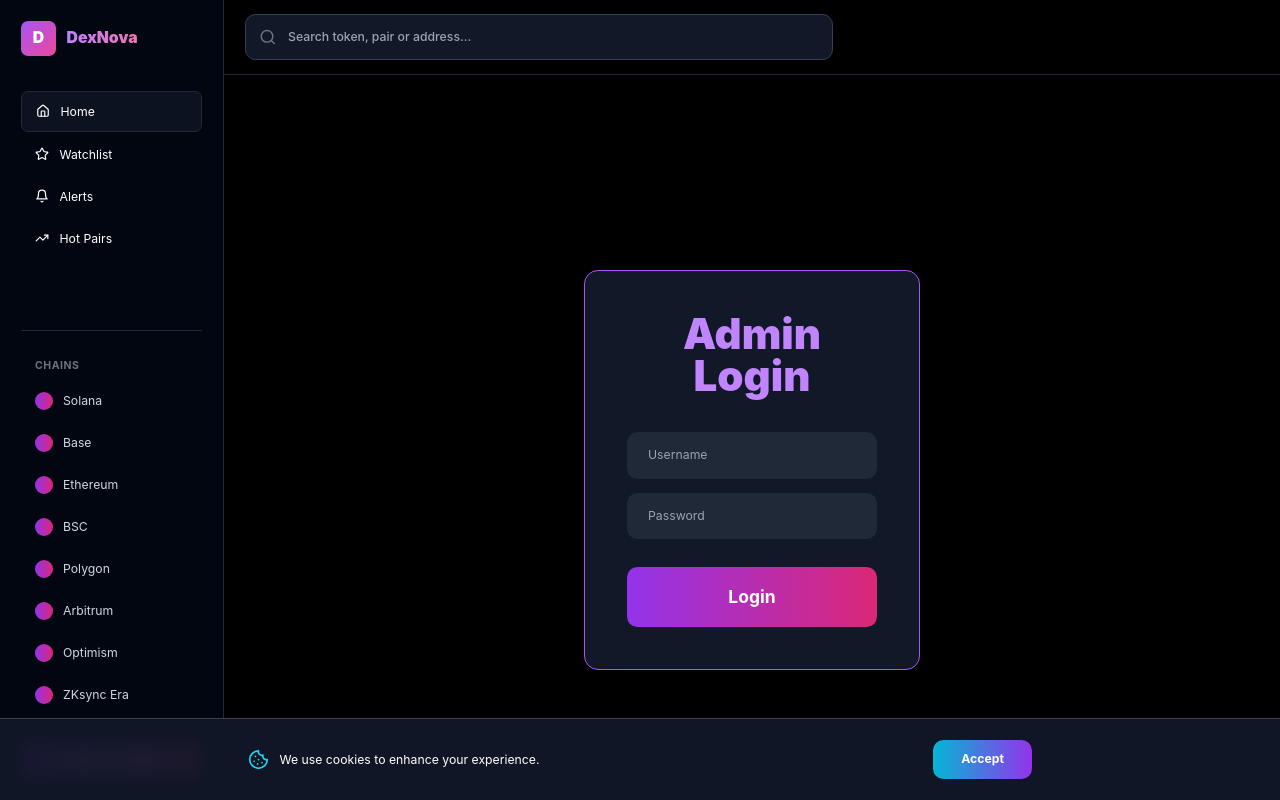
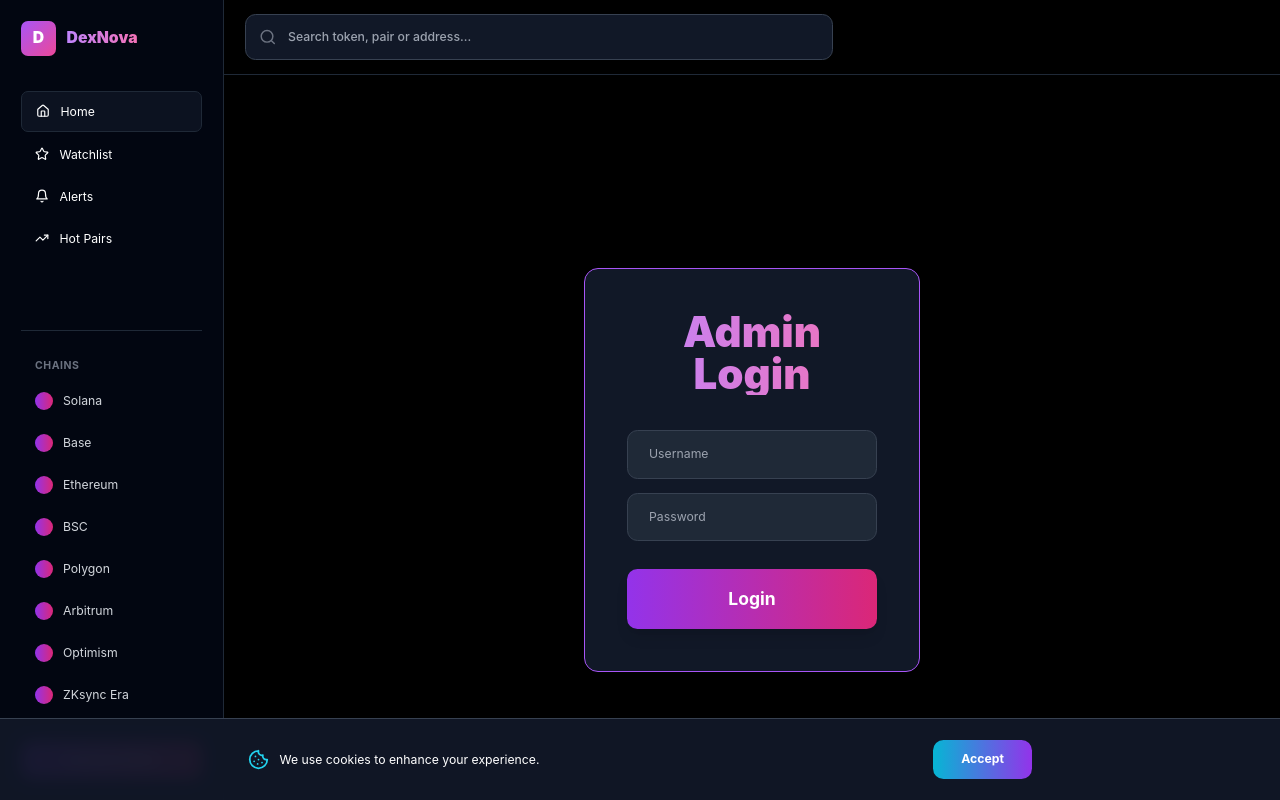
Before and after one commit to mamba78/dexnova, a Next.js app: page /admin in a window 1280 px wide. Shown: the top 800 px of the page. Built offline with nearby package versions, Linux system fonts and the light colour scheme.

Commit message:
FINAL: Fixed localStorage error — admin panel builds perfectly

```diff
--- a/app/admin/page.tsx
+++ b/app/admin/page.tsx
@@ -1,30 +1,57 @@
 'use client';
-import { useState } from 'react';
+import { useState, useEffect } from 'react';
 
 export default function AdminPanel() {
+  const [loggedIn, setLoggedIn] = useState(false);
   const [username, setUsername] = useState('');
   const [password, setPassword] = useState('');
-  const [loggedIn, setLoggedIn] = useState(false);
+
+  useEffect(() => {
+    if (typeof window !== 'undefined' && localStorage.getItem('admin') === 'true') {
+      setLoggedIn(true);
+    }
+  }, []);
 
   const login = () => {
     if (username === "admin" && password === "dexnova2025") {
+      localStorage.setItem('admin', 'true');
       setLoggedIn(true);
-      localStorage.setItem('admin', 'true');
     } else {
       alert("Wrong credentials");
     }
   };
 
-  if (localStorage.getItem('admin') === 'true') setLoggedIn(true);
+  const logout = () => {
+    localStorage.removeItem('admin');
+    setLoggedIn(false);
+  };
 
   if (!loggedIn) {
     return (
       <div className="min-h-screen bg-black flex items-center justify-center">
-        <div className="bg-gray-900 p-12 rounded-2xl border border-purple-500 w-96">
-          <h1 className="text-5xl font-black text-center mb-10 text-purple-400">Admin Login</h1>
-          <input type="text" placeholder="Username" onChange={e => setUsername(e.target.value)} className="w-full px-6 py-4 mb-4 bg-gray-800 rounded-xl" />
-          <input type="password" placeholder="Password" onChange={e => setPassword(e.target.value)} onKeyPress={e => e.key === 'Enter' && login()} className="w-full px-6 py-4 mb-8 bg-gray-800 rounded-xl" />
-          <button onClick={login} className="w-full py-5 bg-gradient-to-r from-purple-600 to-pink-600 rounded-xl font-bold text-xl hover:scale-105 transition">
+        <div className="bg-gray-900 p-12 rounded-2xl border border-purple-500 w-96 shadow-2xl">
+          <h1 className="text-5xl font-black text-center mb-10 bg-gradient-to-r from-purple-400 to-pink-400 bg-clip-text text-transparent">
+            Admin Login
+          </h1>
+          <input
+            type="text"
+            placeholder="Username"
+            value={username}
+            onChange={e => setUsername(e.target.value)}
+            className="w-full px-6 py-4 mb-4 bg-gray-800 rounded-xl border border-gray-700 focus:border-purple-500 outline-none"
+          />
+          <input
+            type="password"
+            placeholder="Password"
+            value={password}
+            onChange={e => setPassword(e.target.value)}
+            onKeyPress={e => e.key === 'Enter' && login()}
+            className="w-full px-6 py-4 mb-8 bg-gray-800 rounded-xl border border-gray-700 focus:border-purple-500 outline-none"
+          />
+          <button
+            onClick={login}
+            className="w-full py-5 bg-gradient-to-r from-purple-600 to-pink-600 rounded-xl font-bold text-xl hover:scale-105 transition shadow-lg"
+          >
             Login
           </button>
         </div>
@@ -34,24 +61,33 @@
 
   return (
     <div className="min-h-screen bg-black p-10">
-      <h1 className="text-6xl font-black mb-10 text-purple-400">Admin Panel</h1>
-      <div className="grid md:grid-cols-3 gap-8">
-        <div className="bg-gray-900 p-8 rounded-2xl border border-purple-500">
-          <h2 className="text-3xl font-bold mb-4">Revenue</h2>
-          <p className="text-5xl font-black text-green-400">$4,746</p>
+      <div className="max-w-7xl mx-auto">
+        <div className="flex justify-between items-center mb-12">
+          <h1 className="text-6xl font-black bg-gradient-to-r from-purple-400 to-pink-400 bg-clip-text text-transparent">
+            Admin Panel
+          </h1>
+          <button
+            onClick={logout}
+            className="px-8 py-4 bg-red-600 rounded-xl font-bold hover:bg-red-700 transition"
+          >
+            Logout
+          </button>
         </div>
-        <div className="bg-gray-900 p-8 rounded-2xl border border-purple-500">
-          <h2 className="text-3xl font-bold mb-4">Active Boosts</h2>
-          <p className="text-5xl font-black text-yellow-400">52</p>
-        </div>
-        <div className="bg-gray-900 p-8 rounded-2xl border border-purple-500">
-          <h2 className="text-3xl font-bold mb-4">Total Users</h2>
-          <p className="text-5xl font-black text-cyan-400">9,847</p>
+        <div className="grid md:grid-cols-3 gap-8">
+          <div className="bg-gray-900 p-8 rounded-2xl border border-purple-500">
+            <h3 className="text-2xl font-bold text-gray-300">Total Revenue</h3>
+            <p className="text-6xl font-black text-green-400 mt-4">$4,746</p>
+          </div>
+          <div className="bg-gray-900 p-8 rounded-2xl border border-purple-500">
+            <h3 className="text-2xl font-bold text-gray-300">Active Boosts</h3>
+            <p className="text-6xl font-black text-yellow-400 mt-4">52</p>
+          </div>
+          <div className="bg-gray-900 p-8 rounded-2xl border border-purple-500">
+            <h3 className="text-2xl font-bold text-gray-300">Total Users</h3>
+            <p className="text-6xl font-black text-cyan-400 mt-4">9,847</p>
+          </div>
         </div>
       </div>
-      <button onClick={() => { localStorage.removeItem('admin'); window.location.reload(); }} className="mt-10 px-8 py-4 bg-red-600 rounded-xl font-bold">
-        Logout
-      </button>
     </div>
   );
 }
```
